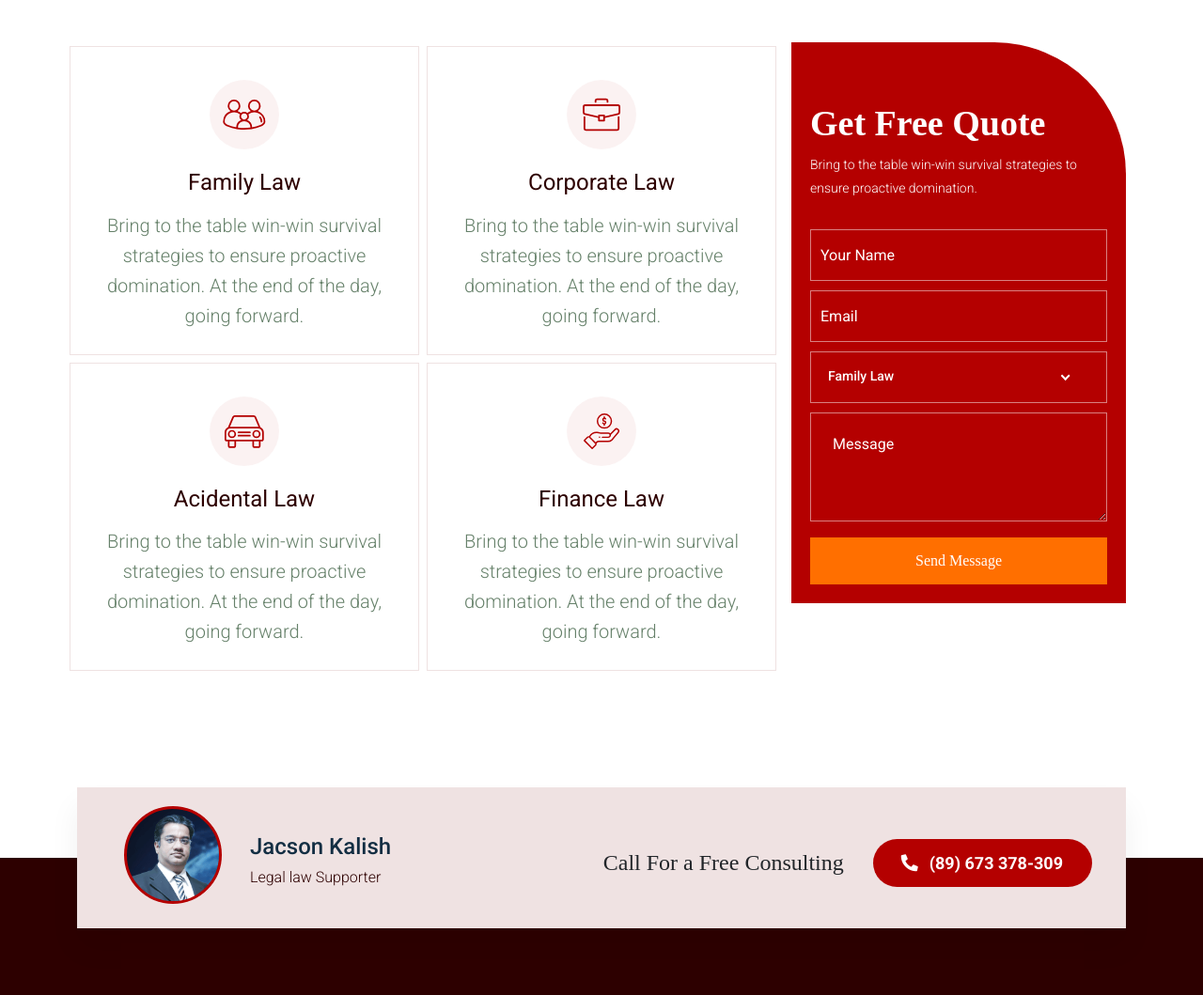
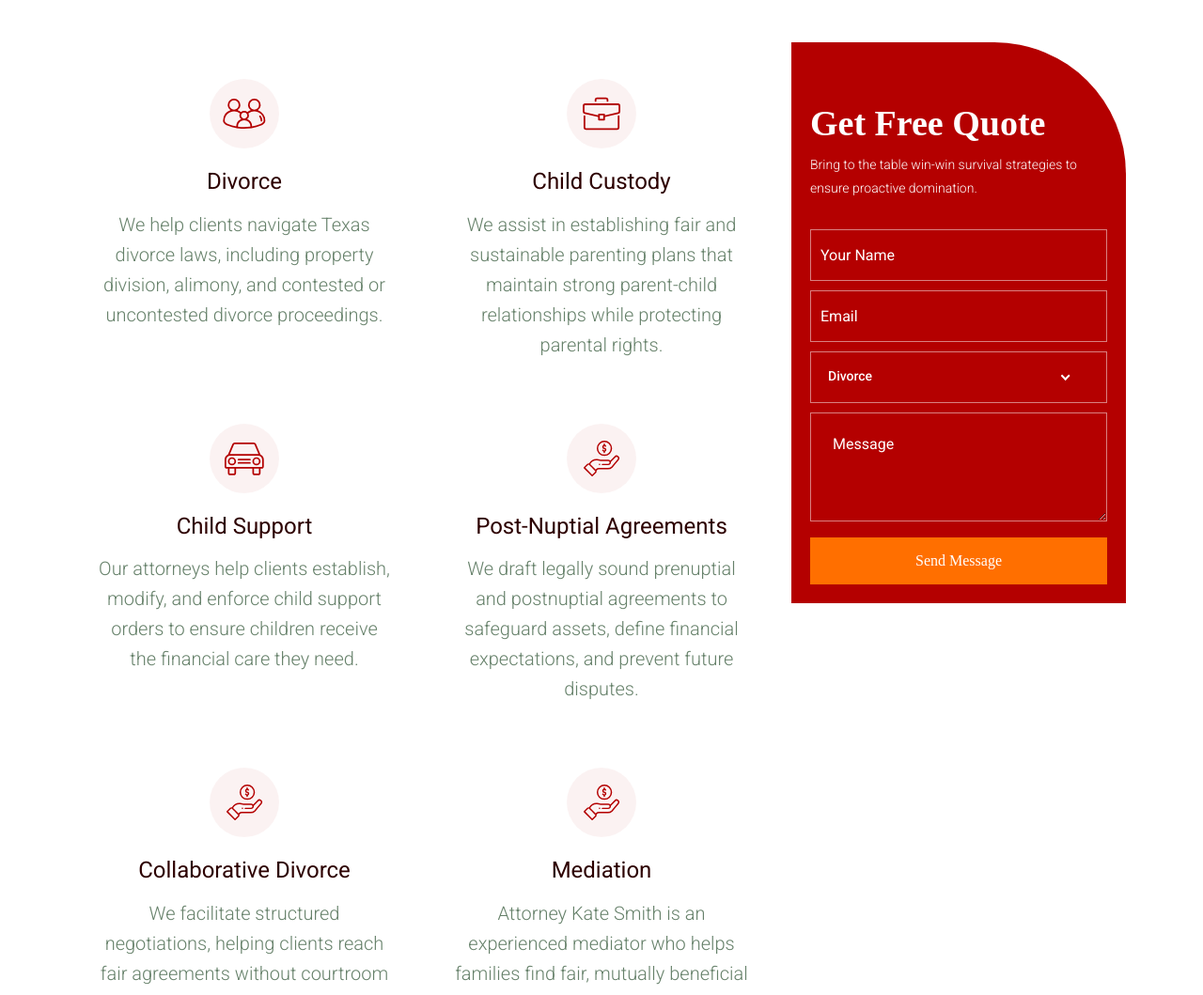
Before and after one commit to faithyife/Law-Firm-ProjectKS, a plain HTML site: page practice.html in a window 1280 px wide. Shown: the part 711-1770 px from the top of the page at 94% size. Drawn offline with nearby package versions, Linux system fonts and the light colour scheme; a web font is replaced by a local one.

Commit message:
Update practice.html

```diff
--- a/practice.html
+++ b/practice.html
@@ -164,7 +164,10 @@
               <div class="col-xl-5 col-lg-6 col-md-8">
                 <div class="hero-caption hero-caption2">
                   <h2>Practice Area</h2>
-                  <p>Mollit anim laborum duis adseu dolor iuyn voluptcate velit ess cillum dolore egru lofrre dsu.</p>
+                  <p>
+                    At the Law Offices of Kate Smith, PLLC, we offer a wide range of family law services, ensuring that
+                    our clients receive the best possible legal guidance tailored to their specific needs.
+                  </p>
                 </div>
               </div>
             </div>
@@ -185,57 +188,85 @@
             <div class="col-xl-8">
               <div class="row">
                 <div class="col-lg-6 col-md-6 col-sm-6 p-0">
-                  <div class="single-services1 single-services2 single-services2 text-center">
+                  <div class="single-services1 text-center">
                     <div class="services-ion">
                       <img src="assets/img/icon/services1.svg" alt />
                     </div>
                     <div class="services-cap">
-                      <h5><a href="#">Family Law</a></h5>
+                      <h5><a href="#">Divorce</a></h5>
                       <p>
-                        Bring to the table win-win survival strategies to ensure proactive domination. At the end of the
-                        day, going forward.
+                        We help clients navigate Texas divorce laws, including property division, alimony, and contested
+                        or uncontested divorce proceedings.
                       </p>
                     </div>
                   </div>
                 </div>
                 <div class="col-lg-6 col-md-6 col-sm-6 p-0">
-                  <div class="single-services1 single-services2 text-center">
+                  <div class="single-services1 text-center">
                     <div class="services-ion">
                       <img src="assets/img/icon/services2.svg" alt />
                     </div>
                     <div class="services-cap">
-                      <h5><a href="#">Corporate Law</a></h5>
+                      <h5><a href="#">Child Custody</a></h5>
                       <p>
-                        Bring to the table win-win survival strategies to ensure proactive domination. At the end of the
-                        day, going forward.
+                        We assist in establishing fair and sustainable parenting plans that maintain strong parent-child
+                        relationships while protecting parental rights.
                       </p>
                     </div>
                   </div>
                 </div>
                 <div class="col-lg-6 col-md-6 col-sm-6 p-0">
-                  <div class="single-services1 single-services2 text-center">
+                  <div class="single-services1 text-center">
                     <div class="services-ion">
                       <img src="assets/img/icon/services3.svg" alt />
                     </div>
                     <div class="services-cap">
-                      <h5><a href="#">Acidental Law</a></h5>
+                      <h5><a href="#">Child Support</a></h5>
                       <p>
-                        Bring to the table win-win survival strategies to ensure proactive domination. At the end of the
-                        day, going forward.
+                        Our attorneys help clients establish, modify, and enforce child support orders to ensure
+                        children receive the financial care they need.
                       </p>
                     </div>
                   </div>
                 </div>
                 <div class="col-lg-6 col-md-6 col-sm-6 p-0">
-                  <div class="single-services1 single-services2 text-center">
+                  <div class="single-services1 text-center">
                     <div class="services-ion">
                       <img src="assets/img/icon/services4.svg" alt />
                     </div>
                     <div class="services-cap">
-                      <h5><a href="#">Finance Law</a></h5>
+                      <h5><a href="#"> Post-Nuptial Agreements</a></h5>
                       <p>
-                        Bring to the table win-win survival strategies to ensure proactive domination. At the end of the
-                        day, going forward.
+                        We draft legally sound prenuptial and postnuptial agreements to safeguard assets, define
+                        financial expectations, and prevent future disputes.
+                      </p>
+                    </div>
+                  </div>
+                </div>
+                <div class="col-lg-6 col-md-6 col-sm-6 p-0">
+                  <div class="single-services1 text-center">
+                    <div class="services-ion">
+                      <img src="assets/img/icon/services4.svg" alt />
+                    </div>
+                    <div class="services-cap">
+                      <h5><a href="#">Collaborative Divorce</a></h5>
+                      <p>
+                        We facilitate structured negotiations, helping clients reach fair agreements without courtroom
+                        litigation.
+                      </p>
+                    </div>
+                  </div>
+                </div>
+                <div class="col-lg-6 col-md-6 col-sm-6 p-0">
+                  <div class="single-services1 text-center">
+                    <div class="services-ion">
+                      <img src="assets/img/icon/services4.svg" alt />
+                    </div>
+                    <div class="services-cap">
+                      <h5><a href="#">Mediation</a></h5>
+                      <p>
+                        Attorney Kate Smith is an experienced mediator who helps families find fair, mutually beneficial
+                        solutions.
                       </p>
                     </div>
                   </div>
@@ -263,11 +294,13 @@
                     <div class="col-xl-12 col-lg-12">
                       <div class="single-form">
                         <div class="select-option">
-                          <select name="select" id="select1">
-                            <option value>Family Law</option>
-                            <option value>Family Law 1</option>
-                            <option value>Family Law 2</option>
-                            <option value>Family Law 3</option>
+                          <select name="select" id="select1" title="select">
+                            <option value>Divorce</option>
+                            <option value>Child Custody</option>
+                            <option value>Child Support</option>
+                            <option value>Collaborative Divorce</option>
+                            <option value>Mediation</option>
+                            <option value>Post-Nuptial Agreements</option>
                           </select>
                         </div>
                       </div>
@@ -328,8 +361,8 @@
                     <div class="footer-tittle">
                       <div class="footer-pera">
                         <p>
-                          Bring to the table win-win survival strategies to ensure proactive domination. At the end of
-                          the day, going forward, a new normal that has evolved from generation.
+                          The Law Offices of Kate Smith, PLLC is a premier family law firm serving clients in Southlake,
+                          TX, and surrounding areas.
                         </p>
                       </div>
                     </div>
```
